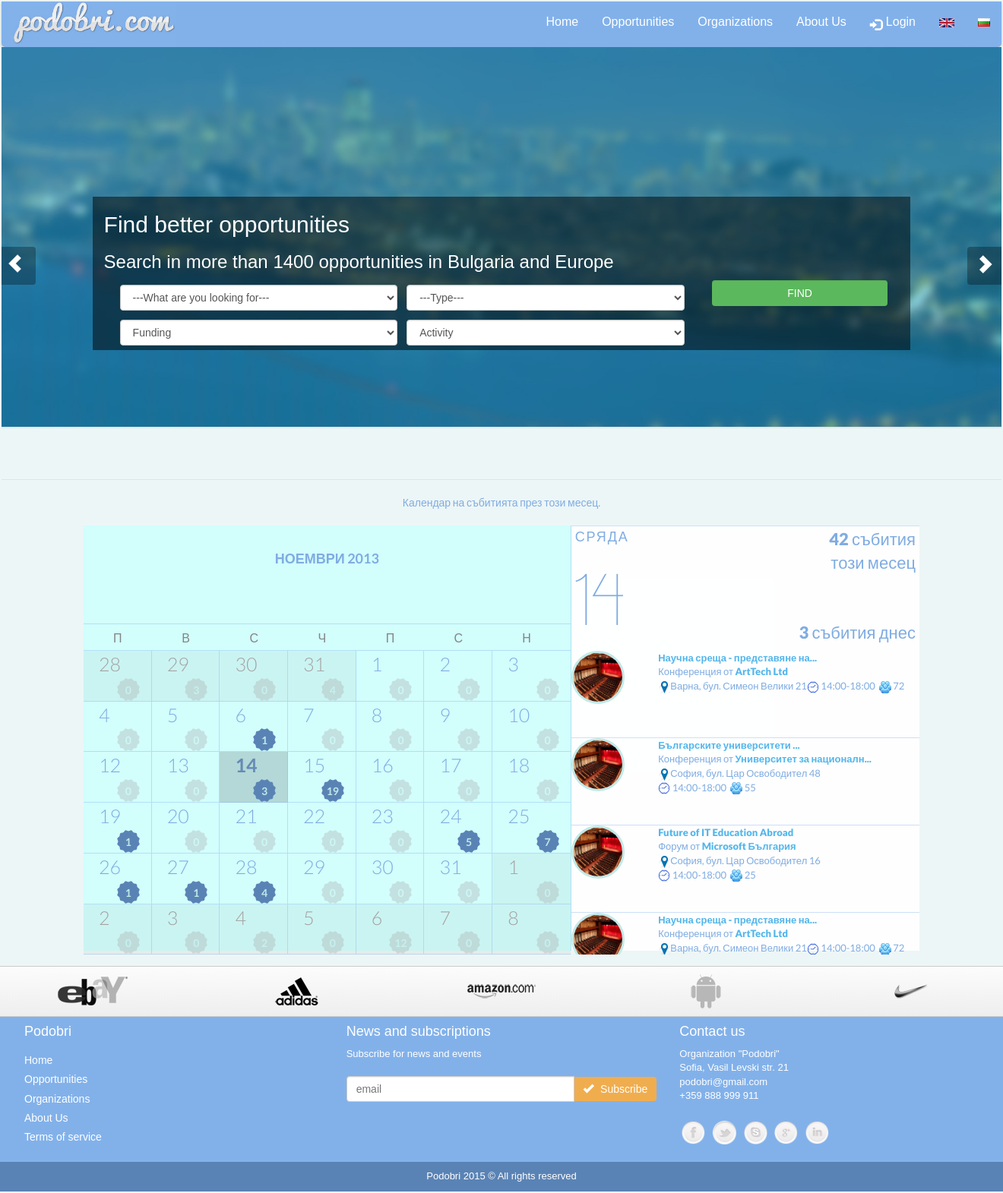
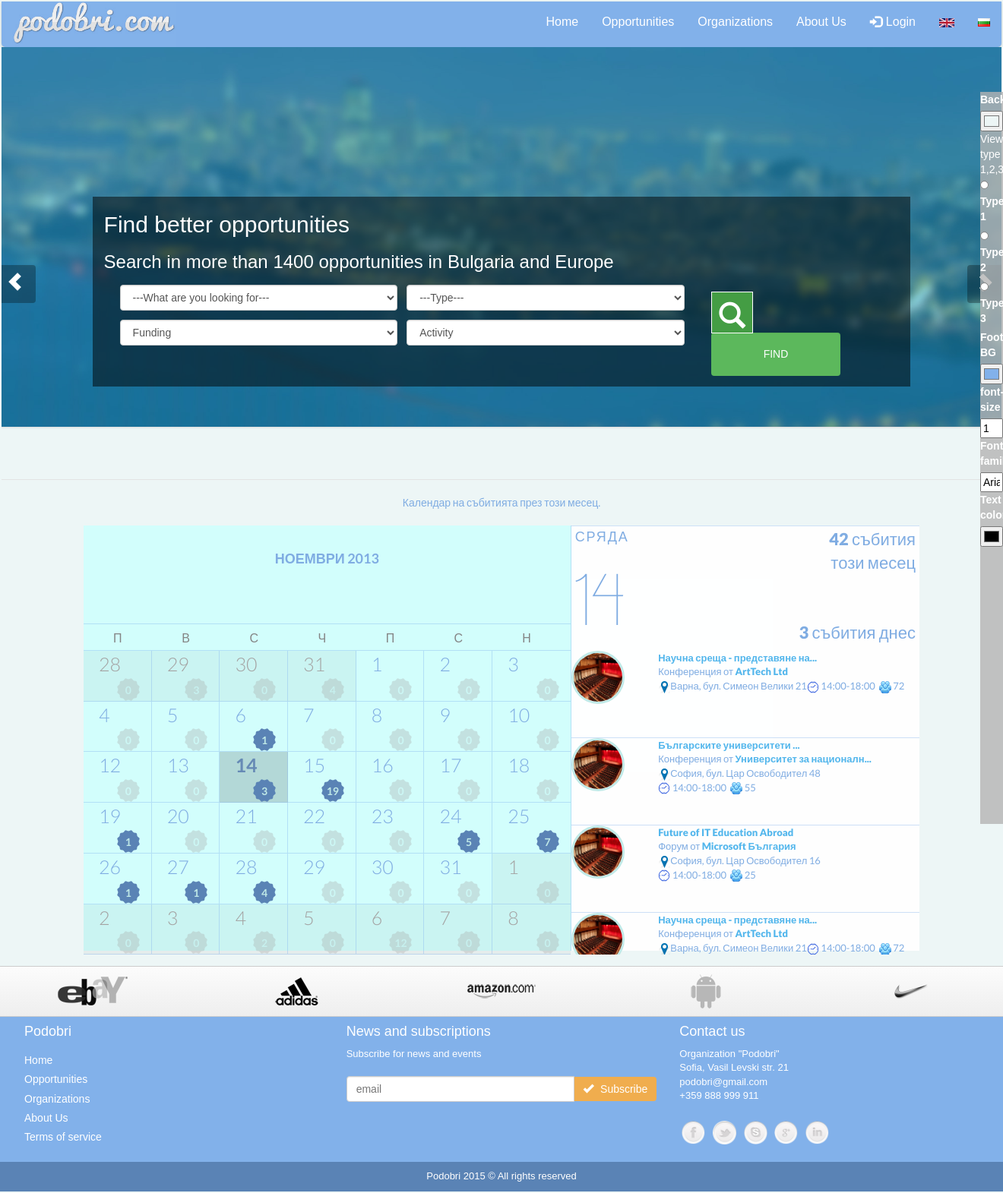
Before and after one commit to Podobri/Podobri, a Java web app: template src/main/WebApp/WEB-INF/jsp/podobri.jsp in a window 1320 px wide; the page is wider, and only the part inside the window is pictured. Shown: that part at 76% size. Run offline with Spring Boot 4, a stand-in JSP engine, Linux system fonts and the light colour scheme; the template is opened without the code that fills it, so the values that code supplies are empty; the project's own start-up code is not run, and a stand-in starts its controllers and pages; database files in the repository are not loaded.

Commit message:
Create settings menu

```diff
--- a/src/main/WebApp/WEB-INF/jsp/layout/menu.jsp
+++ b/src/main/WebApp/WEB-INF/jsp/layout/menu.jsp
@@ -95,3 +95,64 @@
 	</div>
 	<jsp:include page="../loginModal.jsp" />
 </header>
+<div id="settings_menu">
+	<label for="settings_bg">Background</label>
+	<input type="color" name="settings_bg" id="settings_bg" value="#edf6f6"/>
+
+	<lable for="settings_view">View type 1,2,3</lable>
+	<input type="radio" name="settings_type" value="1" id="settings_type_1" class="setting-type"/><label for="settings_type_1"> Type 1</label>
+	<input type="radio" name="settings_type" value="2" id="settings_type_2" class="setting-type"/><label for="settings_type_2"> Type 2</label>
+	<input type="radio" name="settings_type" value="3" id="settings_type_3" class="setting-type"/><label for="settings_type_3"> Type 3</label>
+
+	<label for="settings_footer_bg">Footer BG</label>
+	<input type="color" name="settings_footer_bg" id="settings_footer_bg" value="#82b1ea"/>
+
+	<label for="settings_fs">font-size</label>
+	<input type="number" name="settings_fs" id="settings_fs" value="14" max="32" min="8"/>
+
+	<label for="settings_font">Font family</label>
+	<input type="text" name="settings_font" id="settings_font" value="Arial" />
+
+	<label for="settings_color">Text color</label>
+	<input type="color" name="settings_color" id="settings_color" value="#fff" />
+</div>
+<script>
+$('#settings_menu').on('mouseover',function(){
+	$(this).css('width','100px');
+});
+$('#settings_menu').on('mouseout',function(){
+	$(this).css('width','30px');
+})
+// background
+$('#settings_bg').on('change',function(){
+	$('body').css('background-color',$(this).val());
+})
+// footer background
+$('#settings_footer_bg').on('change',function(){
+	$('#footer-contacts').css('background',$(this).val());
+})
+// Font size
+$('#settings_fs').on('change',function(){
+	if($(this).val() <8 || $(this).val() > 32)
+		$(this).val() = 14;
+	$('body').css('font-size',$(this).val()+'px');
+})
+// text color
+$('#settings_color').on('change',function(){
+	$('body').css('color',$(this).val());
+})
+// text color
+$('.setting-type').on('change',function(){
+	var a = 100;
+	switch($(this).val()){
+		case '1' : break;
+		case '2' : a = 90; break;
+		case '3' : a = 80; break;
+	};
+	$('.container').css('width',a+'%');
+})
+$('#settings_font').on('keyup',function(){
+	$('.container').css('font-family',$(this).val());
+});
+
+</script>
--- a/src/main/WebApp/WEB-INF/jsp/podobri.jsp
+++ b/src/main/WebApp/WEB-INF/jsp/podobri.jsp
@@ -63,6 +63,7 @@
 									</div>
 								</div>
 								<div class="quick-search-find col-md-3">
+									<span class="glyphicon glyphicon-search"></span>
 									<input type="submit" class="form-control btn btn-success" value="<spring:message code="quickSearchSearch" />" />
 								</div>
 							</form:form>
--- a/src/main/WebApp/resources/css/podobri.css
+++ b/src/main/WebApp/resources/css/podobri.css
@@ -3,7 +3,7 @@
 
 body {
 	background: #e5e5e5;
-	color: #999;
+	color: #fff;
 }
 
 h1, h2, h3, h4, h5, h6 {
@@ -572,9 +572,10 @@
 }
 
 .navbar-default .navbar-nav>li>a {
-	padding: 20px 15px;
+	padding: 16px 0px;
+	margin: 0 15px;
 	font-size: 16px;
-	line-height: 14px;
+	line-height: 22px;
 	color: #fff;
 }
 
@@ -589,7 +590,7 @@
 	.navbar-default .navbar-nav>li:hover>a:focus, .navbar-default .navbar-nav>li:focus>a:focus
 	{
 	color: #fff;
-	border-bottom: 5px solid #49709e;
+	border-bottom: 5px solid #fff; //#49709e
 }
 
 .icon-lg {
@@ -1761,9 +1762,44 @@
 :-ms-input-placeholder { /* Internet Explorer 10+ */
    color:    #555;
 }
-
-
+.quick-search-find {padding: 14px;}
+.quick-search-find span {
+  vertical-align: middle;
+  padding: 9px;
+  background: #449d44;
+  border: 1px solid #fff;
+  font-size: 35px;
+  cursor: pointer;
+}
+
+.quick-search-find input {
+	  height: 57px!important;
+	  width: 73%;
+	  padding: 0px;
+}
 .offsettop20 {margin-top:20px;}
 .offsetbottom20 {margin-bottom:20px;}
 .offsettop10 {margin-top:10px;}
 .offsetbottom10 {margin-bottom:10px;}
+#settings_menu {
+	display: block;
+	z-index: 20000;
+	position:fixed;
+	right:0px;
+	top:10%;
+	width:30px;
+	height:80%;
+	background: rgba(180,180,180,.8);
+}
+#settings_menu input {
+	width:100%;
+	color: black;
+	display: block;
+}
+#settings_menu input[type='radio'] {
+	width:35%;
+	display: inline-block;
+}
+#settings_menu input:hover {
+	cursor: pointer;
+}
--- a/src/main/WebApp/resources/js/main.js
+++ b/src/main/WebApp/resources/js/main.js
@@ -108,4 +108,8 @@
 		}
 	});
 
+	$('.quick-search-find').find('span').on('click', function(){
+		$(this).parents('form').submit();
+	})
+
 });
```
